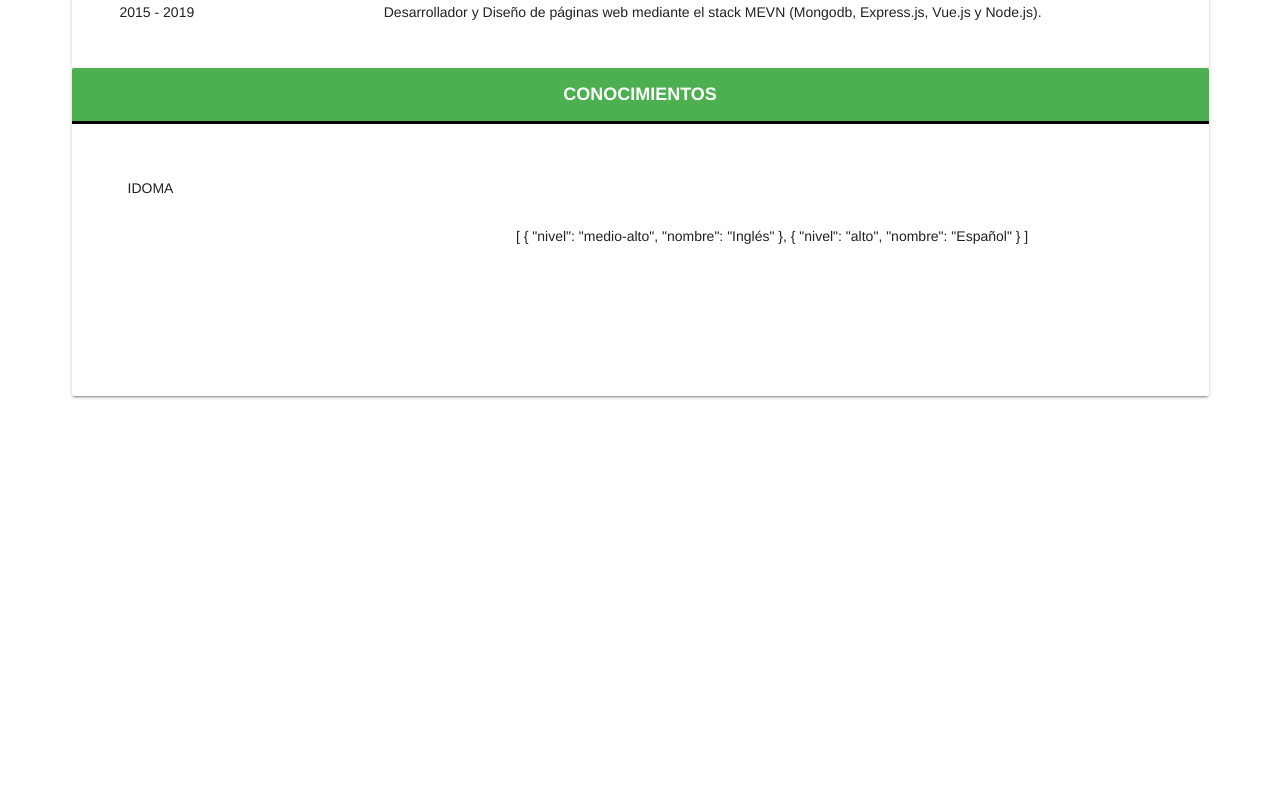
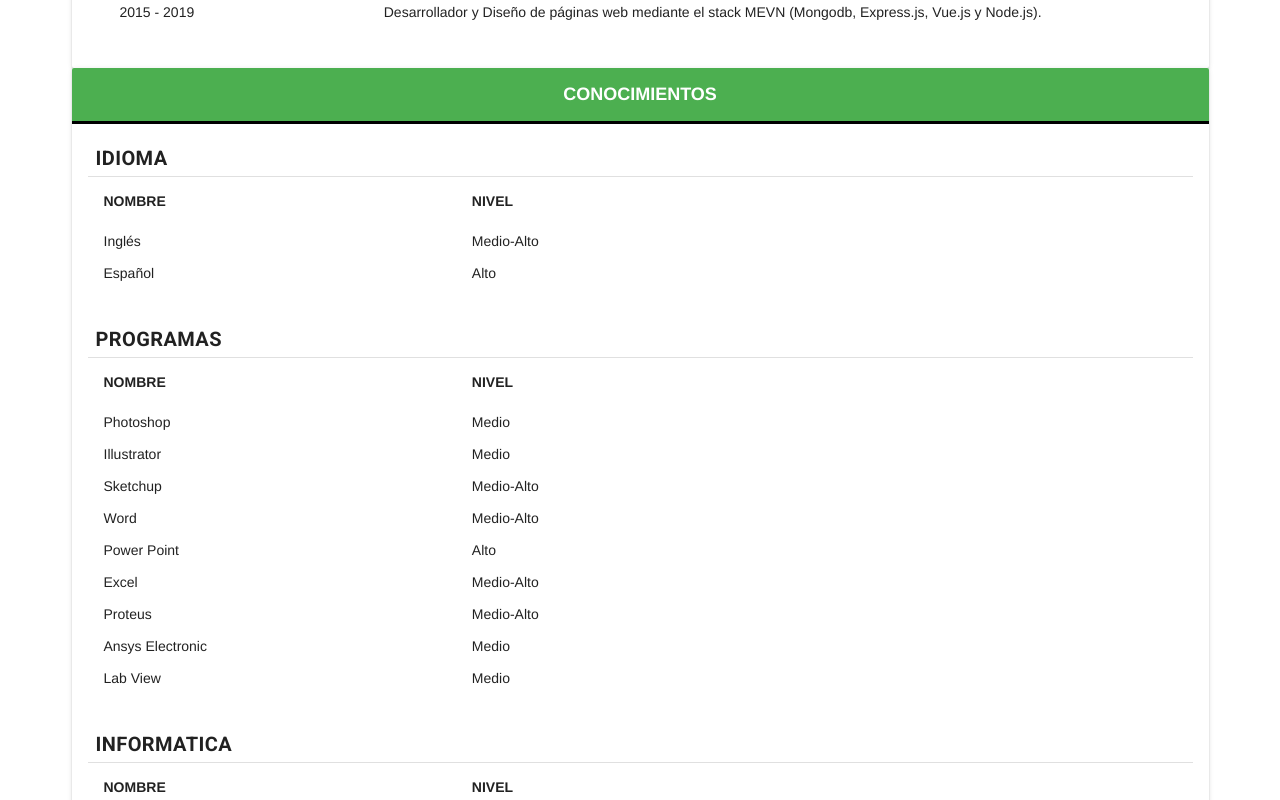
Before and after one commit to LordCrainer/Curriculum_vitae, a Vue app: page / in a window 1280 px wide. Shown: the part 1000-1800 px from the top of the page. Before the commit the page ends 1420 px from the top, so only its background shows below. Built offline with nearby package versions, Linux system fonts and the light colour scheme.

Commit message:
final v2

```diff
--- a/src/componentes/headerCard.vue
+++ b/src/componentes/headerCard.vue
@@ -54,7 +54,8 @@
         </v-card>
       </v-flex>
       <v-flex>
-        <TimeCard :data="formacionAcademica" tema="FORMACIÓN ACADÉMICA">
+        <TimeCard :data="formacionAcademica">
+          <v-card-text class="box" slot="tema">FORMACIÓN ACADÉMICA</v-card-text>
           <v-card-text
             class="text-xs-left pa-2"
             slot="time"
@@ -70,7 +71,8 @@
             {{ info.item.descripcion }}
           </v-card-text>
         </TimeCard>
-        <TimeCard :data="experienciaLaboral" tema="EXPERIENCIA LABORAL">
+        <TimeCard :data="experienciaLaboral">
+          <v-card-text class="box" slot="tema">EXPERIENCIA LABORAL</v-card-text>
           <v-card-text
             class="text-xs-left pa-2"
             slot="time"
@@ -86,16 +88,42 @@
             {{ info.item.descripcion }}
           </v-card-text>
         </TimeCard>
-        <TimeCard tema="CONOCIMIENTOS" :data="conocimientos">
-          <v-card-title slot="titulo">IDOMA</v-card-title>
-          <v-layout> </v-layout>
-          <v-card-text name="header"
-            ><v-card-text>nivel1</v-card-text>
-            <v-card-text>nivel1</v-card-text></v-card-text
+        <TimeCard :data="conocimientos">
+          <v-card-text class="box" slot="tema">CONOCIMIENTOS</v-card-text>
+          <v-card-text
+            slot="informacion"
+            v-for="(conoc, index) in conocimientos"
+            :key="index"
           >
-          <v-card-text slot="descripcion" slot-scope="know">
-            {{ know.item.IDIOMA }}</v-card-text
-          >
+            <v-card-title slot="titulo " class="title font-weight-bold pa-2">{{
+              conoc.titulo
+            }}</v-card-title>
+            <v-divider></v-divider>
+            <v-layout row>
+              <v-flex xs4>
+                <v-card-text class="text-xs-left pa-3 body-2 font-weight-bold"
+                  >NOMBRE</v-card-text
+                >
+              </v-flex>
+              <v-flex xs8>
+                <v-card-text class="text-xs-left  pa-3 body-2 font-weight-bold"
+                  >NIVEL</v-card-text
+                >
+              </v-flex>
+            </v-layout>
+            <v-layout row v-for="dato in conoc.dato" :key="dato.nombre">
+              <v-flex xs4
+                ><v-card-text class="text-xs-left pa-2 pl-3">{{
+                  dato.nombre
+                }}</v-card-text></v-flex
+              >
+              <v-flex xs8
+                ><v-card-text class="text-xs-left pa-2 pl-3">{{
+                  dato.nivel
+                }}</v-card-text></v-flex
+              >
+            </v-layout>
+          </v-card-text>
         </TimeCard>
       </v-flex>
     </v-layout>
@@ -174,49 +202,53 @@ export default {
       ],
       conocimientos: [
         {
-          IDIOMA: [
-            { nivel: "medio-alto", nombre: "Inglés" },
-            { nivel: "alto", nombre: "Español" }
+          titulo: "IDIOMA",
+          dato: [
+            { nivel: "Medio-Alto", nombre: "Inglés" },
+            { nivel: "Alto", nombre: "Español" }
           ]
         },
         {
-          PROGRAMAS: [
-            { nombre: "Photoshop", nivel: "medio" },
-            { nombre: "Illustrator", nivel: "medio" },
-            { nombre: "Sketchup", nivel: "medio-alto" },
-            { nombre: "Word", nivel: "medio-alto" },
-            { nombre: "Power Point", nivel: "alto" },
-            { nombre: "Excel", nivel: "medio-alto" },
-            { nombre: "Proteus", nivel: "medio-alto" },
-            { nombre: "Ansys Electronic", nivel: "medio" },
-            { nombre: "Lab View", nivel: "medio" }
+          titulo: "PROGRAMAS",
+          dato: [
+            { nombre: "Photoshop", nivel: "Medio" },
+            { nombre: "Illustrator", nivel: "Medio" },
+            { nombre: "Sketchup", nivel: "Medio-Alto" },
+            { nombre: "Word", nivel: "Medio-Alto" },
+            { nombre: "Power Point", nivel: "Alto" },
+            { nombre: "Excel", nivel: "Medio-Alto" },
+            { nombre: "Proteus", nivel: "Medio-Alto" },
+            { nombre: "Ansys Electronic", nivel: "Medio" },
+            { nombre: "Lab View", nivel: "Medio" }
           ]
         },
         {
-          INFORMATICA: [
-            { nombre: "Javascript", nivel: "medio-alto" },
-            { nombre: "Vue.js", nivel: "medio-alto" },
-            { nombre: "Node.js", nivel: "medio-alto" },
-            { nombre: "C (lib. Arduino)", nivel: "medio-alto" },
-            { nombre: "Assembler", nivel: "medio-alto" },
-            { nombre: "Mongodb", nivel: "medio" },
-            { nombre: "C", nivel: "medio" },
-            { nombre: "GIT", nivel: "medio" },
-            { nombre: "Python", nivel: "medio" },
-            { nombre: "PHP", nivel: "medio" },
-            { nombre: "Linux", nivel: "medio" },
-            { nombre: "GIT", nivel: "medio" },
+          titulo: "INFORMATICA",
+          dato: [
+            { nombre: "Javascript", nivel: "Medio-Alto" },
+            { nombre: "Vue.js", nivel: "Medio-Alto" },
+            { nombre: "Node.js", nivel: "Medio-Alto" },
+            { nombre: "C (lib. Arduino)", nivel: "Medio-Alto" },
+            { nombre: "Assembler", nivel: "Medio-Alto" },
+            { nombre: "Mongodb", nivel: "Medio" },
+            { nombre: "C", nivel: "Medio" },
+            { nombre: "GIT", nivel: "Medio" },
+            { nombre: "Python", nivel: "Medio" },
+            { nombre: "PHP", nivel: "Medio" },
+            { nombre: "Linux", nivel: "Medio" },
+            { nombre: "GIT", nivel: "Medio" },
             { nombre: "POO", nivel: "bajo" }
           ]
         },
         {
-          OTROS_CONOC: [
-            { nombre: "Hosting && Dominio", nivel: "medio-alto" },
-            { nombre: "Electrónca", nivel: "medio-alto" },
-            { nombre: "Diseño 2D", nivel: "medio-alto" },
-            { nombre: "Diseño 3D", nivel: "medio-alto" },
-            { nombre: "Redes Conmutadas", nivel: "medio" },
-            { nombre: "Edición de Video", nivel: "medio" }
+          titulo: "OTROS",
+          dato: [
+            { nombre: "Hosting && Dominio", nivel: "Medio-Alto" },
+            { nombre: "Electrónca", nivel: "Medio-Alto" },
+            { nombre: "Diseño 2D", nivel: "Medio-Alto" },
+            { nombre: "Diseño 3D", nivel: "Medio-Alto" },
+            { nombre: "Redes Conmutadas", nivel: "Medio" },
+            { nombre: "Edición de Video", nivel: "Medio" }
           ]
         }
       ]
--- a/src/elementos/TimeCard.vue
+++ b/src/elementos/TimeCard.vue
@@ -1,6 +1,6 @@
 <template>
   <v-card>
-    <v-card-text class="box "> {{ tema }} </v-card-text>
+    <slot name="tema"></slot> <slot name="informacion"></slot>
     <v-card-text>
       <v-container>
         <slot name="titulo"></slot> <slot name="otro"></slot>
```
